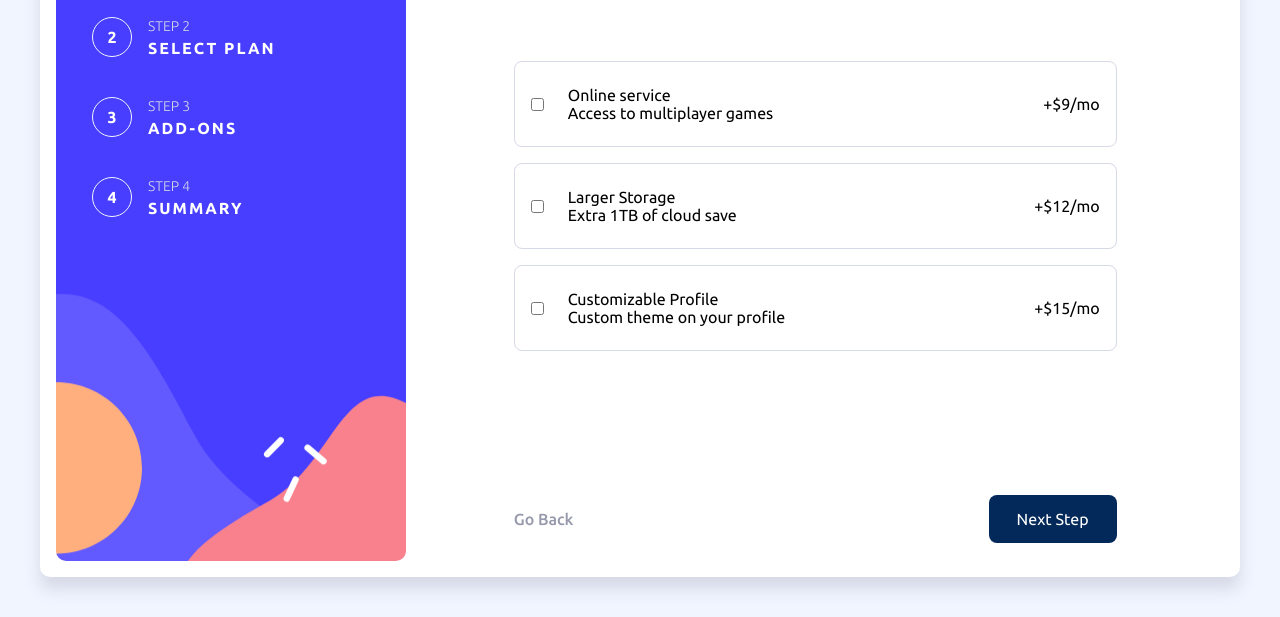
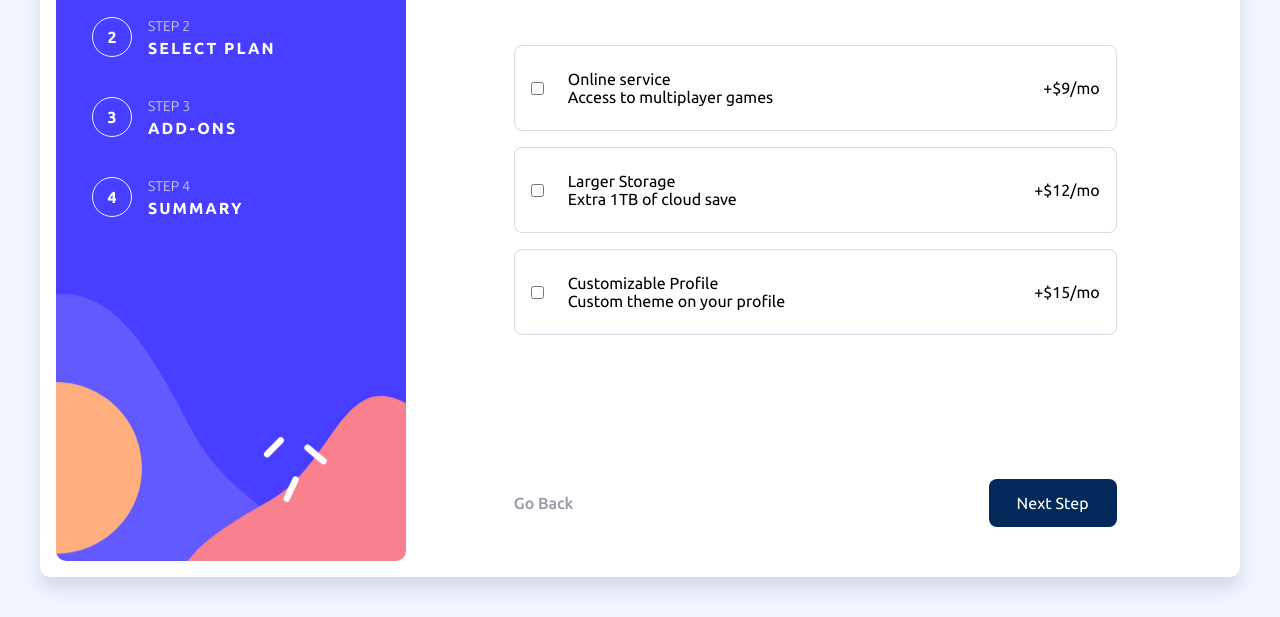
Before and after one commit to DeeNue36/Multi-Step-Form, a plain HTML site: page index.html in a window 1280 px wide. Shown: the part 183-800 px from the top of the page. Drawn offline with Linux system fonts and the light colour scheme.

Commit message:
container adjustment for step three

```diff
--- a/styles.css
+++ b/styles.css
@@ -149,7 +149,7 @@ body {
     color: var(--dark-grey);
 }
 
-.form-body, .add-ons-container {
+.form-body {
     margin-top: 64px;
 }
 
@@ -406,6 +406,10 @@ body {
     display: none;
 }
 
+.add-ons-container {
+    margin-top: 48px;
+}
+
 .addon-card {
     display: flex;
     justify-content: space-between;
```
